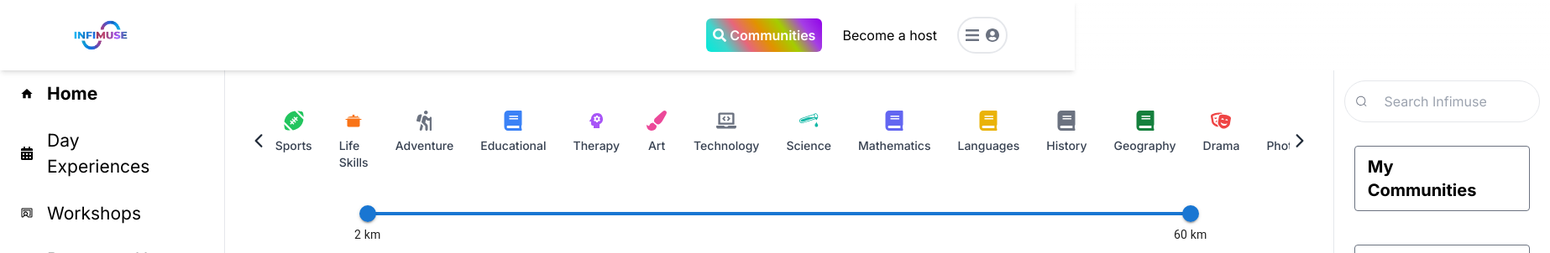
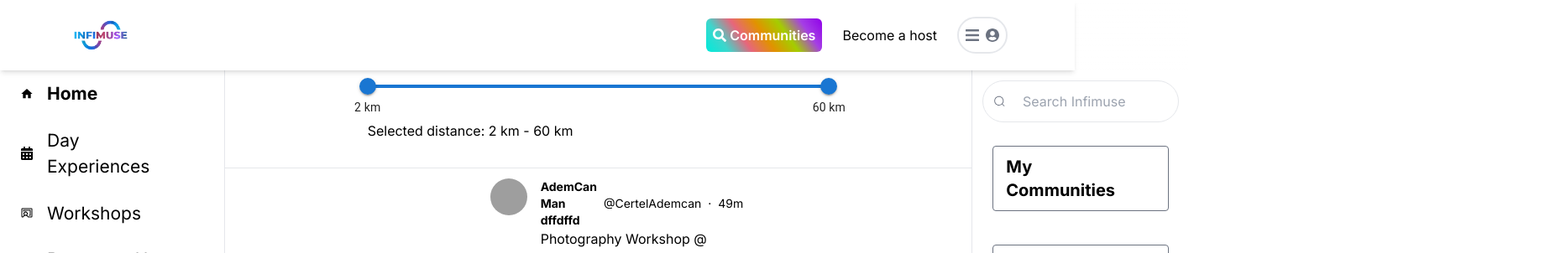
Before and after one commit to Infimuse/infimuse-WebApp, a Next.js app: page /communities in a window 1280 px wide. Shown: the top 302 px of the page at 84% size, 1846 px wide, since content can reach past the window. Built offline with nearby package versions, Linux system fonts and the light colour scheme; grey boxes are pictures that could not be loaded.

Commit message:
Refactor Card component to improve readability and remove unused code

```diff
--- a/app/communities/page.tsx
+++ b/app/communities/page.tsx
@@ -9,7 +9,7 @@ export default function HomePage() {
   return(
   <div className="bg-white ">
         <Navbar/>
-      <div className="min-h-screen mx-auto  flex bg-white ">
+      <div className="min-h-screen mx-auto  flex bg-white  ">
               <Sidebar/>
           <main className="flex-1 flex flex-col  border-r border-l border-b border-primary-container_border_color bg-white">
               <MainContent/>
--- a/components/community/MainContent.js
+++ b/components/community/MainContent.js
@@ -15,10 +15,10 @@ export default function ContainerPage() {
                     </a>
                 </div>
             </header> */}
-            <div className="flex space-x-4 px-5 py-2 z-20 w-3/4">
+            <div className="flex space-x-4 px-5 py-2 z-20 ">
                     {/* <img className="rounded-full h-11 w-11 mt-1" src="https://randomuser.me/api/portraits/women/57.jpg"/> */}
                     {/* <TweetBox/> */}
-                    <Categories/>
+                    {/* <Categories/> */}
             </div>
 
             <div className="flex  px-[150px] py-6 border-b mt-[-56px] ">
--- a/components/community/Sidebar.js
+++ b/components/community/Sidebar.js
@@ -18,7 +18,7 @@ export default function SideBar() {
   const [isMyCommunitiesOpen, setIsMyCommunitiesOpen] = useState(false);
 
   return (
-    <div className="flex flex-col justify-between px-3 w-[300px] bg-white text-black h-full ">
+    <div className="flex flex-col justify-between px-3  bg-white text-black h-full ">
       <div>
         {/* <Link href="/" className="flex items-center justify-center w-12 h-12 rounded-full transform transition-colors duration-200 hover:bg-primary-twitter_icon hover:bg-opacity-70 mt-1 mb-5 cursor-pointer">
                     <Image src={logo} height={100} width={100} alt="logo" objectFit="contain" objectPosition="left" />
```
